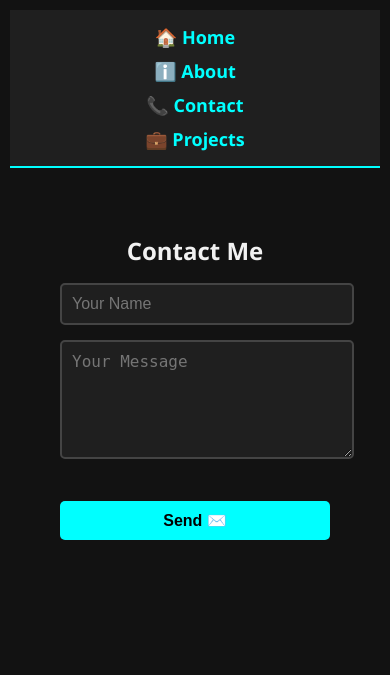
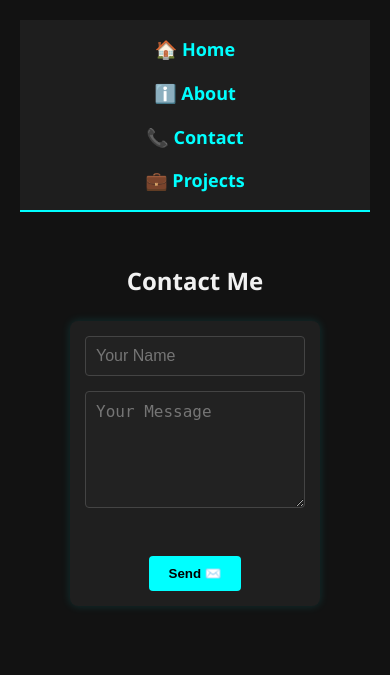
Before and after one commit to shoryaG19/flask-website1, a Flask app: page /contact in a window 390 px wide. Shown: the top 675 px of the page. Run offline with Flask 3, Linux system fonts and the light colour scheme.

Commit message:
Update style.css

```diff
--- a/static/style.css
+++ b/static/style.css
@@ -1,22 +1,28 @@
-/* General Styles */
+/* General Reset */
+* {
+    margin: 0;
+    padding: 0;
+    box-sizing: border-box;
+}
+
+/* Body styling */
 body {
     background-color: #121212;
     color: #f1f1f1;
-    font-family: 'Segoe UI', sans-serif;
-    margin: 0;
-    padding: 0;
-    text-align: center;
+    font-family: 'Segoe UI', Tahoma, Geneva, Verdana, sans-serif;
+    padding: 20px;
+    line-height: 1.6;
 }
 
-/* Navbar Styles */
+/* Navbar */
 .navbar {
     display: flex;
     justify-content: center;
-    gap: 20px;
+    flex-wrap: wrap;
+    gap: 15px;
     padding: 15px;
-    background-color: #1f1f1f;
+    background-color: #1e1e1e;
     border-bottom: 2px solid cyan;
-    flex-wrap: wrap;
 }
 
 .navbar a {
@@ -31,93 +37,101 @@ body {
     color: white;
 }
 
-/* Container */
+/* Containers */
 .container {
-    padding: 40px 20px;
-    max-width: 800px;
-    margin: auto;
+    padding: 30px 10px;
+    text-align: center;
 }
 
-/* Flash Messages */
+/* Headings */
+h1 {
+    font-size: 2rem;
+    margin-bottom: 20px;
+}
+
+/* Flash messages */
+.flash {
+    margin: 15px auto;
+    padding: 12px;
+    max-width: 600px;
+    border-radius: 6px;
+    font-weight: bold;
+    text-align: center;
+}
+
 .flash.success {
-    color: lightgreen;
-    font-weight: bold;
-    margin: 20px auto;
+    background-color: #28a745;
+    color: #fff;
 }
 
 .flash.danger {
-    color: red;
-    font-weight: bold;
-    margin: 20px auto;
+    background-color: #dc3545;
+    color: #fff;
 }
 
-/* Buttons */
-button {
+/* Form Styles */
+form {
+    max-width: 500px;
+    margin: 0 auto;
+    background: #1f1f1f;
+    padding: 20px;
+    border-radius: 8px;
+    box-shadow: 0 0 10px #00ffff22;
+}
+
+form input,
+form textarea {
+    width: 100%;
+    padding: 12px;
+    margin-bottom: 15px;
+    border: 1px solid #444;
+    border-radius: 4px;
+    background-color: #222;
+    color: #fff;
+    font-size: 16px;
+}
+
+form button {
     padding: 10px 20px;
     background-color: cyan;
-    color: #121212;
     border: none;
+    border-radius: 4px;
     font-weight: bold;
     cursor: pointer;
-    border-radius: 5px;
-    transition: background-color 0.3s ease;
+    color: #121212;
 }
 
-button:hover {
+form button:hover {
     background-color: #00ffff;
 }
 
-/* Form Fields */
-input[type="text"], textarea {
-    width: 100%;
-    padding: 10px;
-    margin-bottom: 15px;
-    border: 2px solid #444;
-    border-radius: 5px;
-    background-color: #1f1f1f;
-    color: white;
-    font-size: 16px;
+/* Projects List */
+ul {
+    list-style: none;
+    padding: 0;
+}
+
+ul li {
+    font-size: 1.1rem;
+    margin: 10px 0;
 }
 
 /* Responsive Design */
-@media (max-width: 600px) {
+@media (max-width: 768px) {
     .navbar {
         flex-direction: column;
-        gap: 10px;
+        align-items: center;
+    }
+
+    h1 {
+        font-size: 1.5rem;
     }
 
     .container {
-        padding: 20px;
+        padding: 20px 5px;
+    }
+
+    form {
+        padding: 15px;
     }
 }
-@media screen and (max-width: 600px) {
-    .navbar {
-        flex-direction: column;
-        gap: 10px;
-        align-items: center;
-    }
-
-    .container {
-        padding: 20px;
-        text-align: center;
-    }
-
-    body {
-        font-size: 16px;
-        padding: 10px;
-    }
-
-    h1 {
-        font-size: 24px;
-    }
-
-    p {
-        font-size: 16px;
-    }
-
-    input, textarea, button {
-        width: 100%;
-        max-width: 100%;
-        font-size: 16px;
-    }
-}
```
